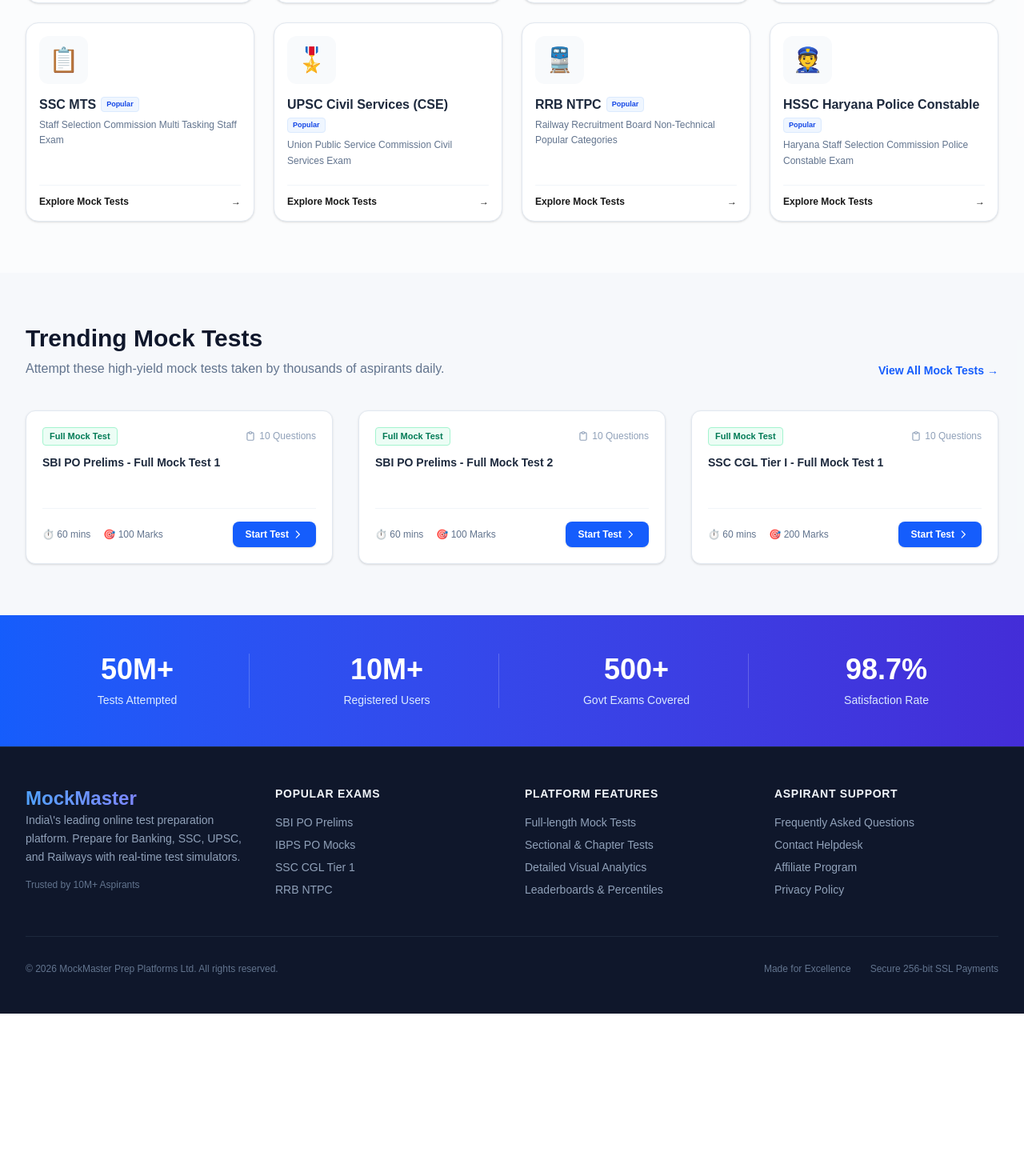
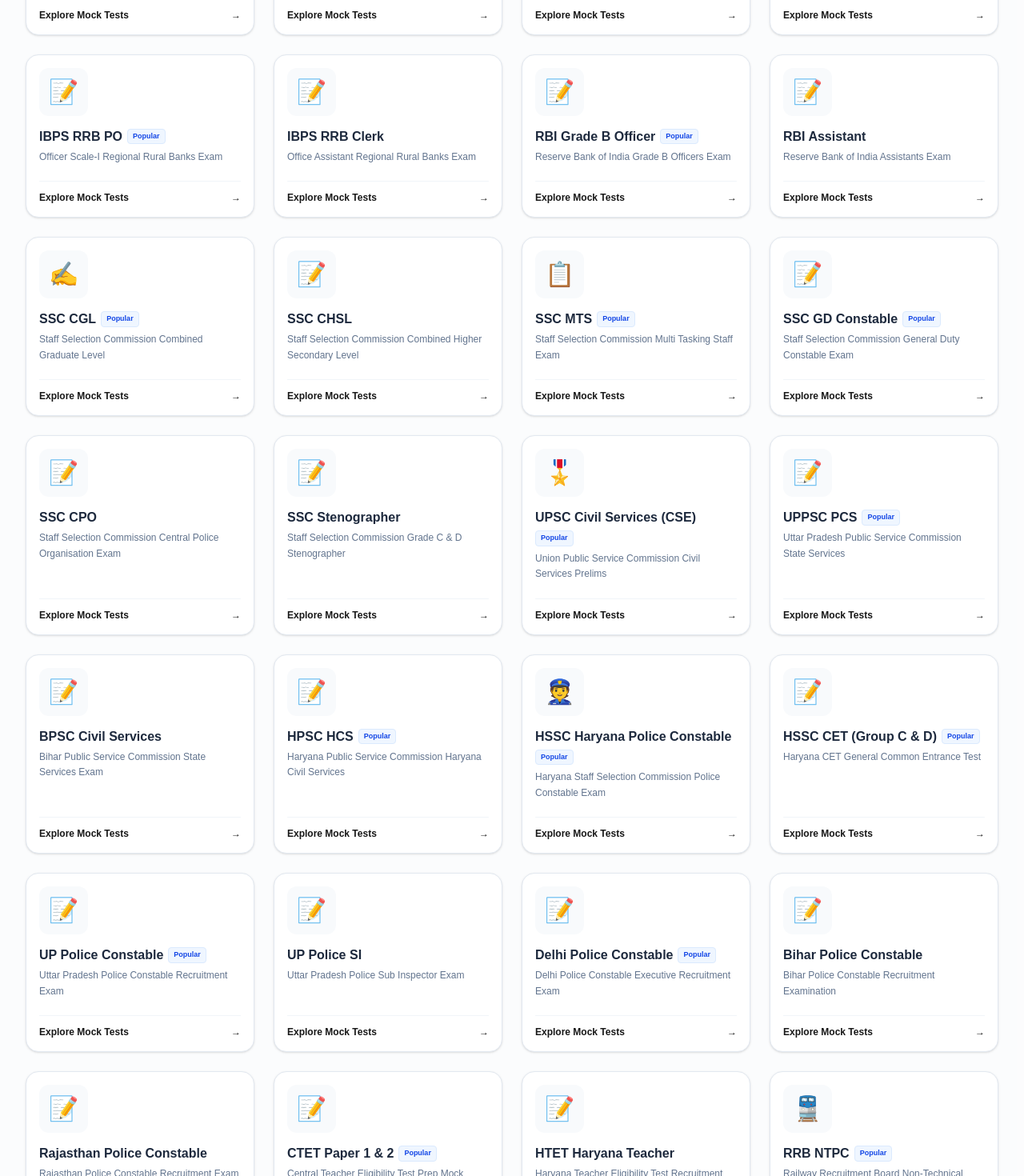
Before and after one commit to sihagchran-sudo/mock.github.io, a Next.js app: page / in a window 1280 px wide. Shown: the part 1100-2570 px from the top of the page at 80% size. Before the commit the page ends 2367 px from the top, so only its background shows below. Built offline with nearby package versions, Linux system fonts and the light colour scheme; no server answers.

Commit message:
add comprehensive 31 exams catalog and 93 mock tests dynamic generator

```diff
--- a/src/mockData.ts
+++ b/src/mockData.ts
@@ -80,36 +80,107 @@
 
 // 2. Exams
 export const EXAMS: Exam[] = [
-  { id: 'exam-1', name: 'SBI PO', slug: 'sbi-po', categoryId: 'cat-1', description: 'State Bank of India Probationary Officer Exam', popular: true },
-  { id: 'exam-2', name: 'IBPS PO', slug: 'ibps-po', categoryId: 'cat-1', description: 'Institute of Banking Personnel Selection PO Exam', popular: true },
-  { id: 'exam-3', name: 'SSC CGL', slug: 'ssc-cgl', categoryId: 'cat-2', description: 'Staff Selection Commission Combined Graduate Level', popular: true },
-  { id: 'exam-4', name: 'SSC CHSL', slug: 'ssc-chsl', categoryId: 'cat-2', description: 'Staff Selection Commission Combined Higher Secondary Level', popular: false },
-  { id: 'exam-5', name: 'SSC MTS', slug: 'ssc-mts', categoryId: 'cat-2', description: 'Staff Selection Commission Multi Tasking Staff Exam', popular: true },
-  { id: 'exam-6', name: 'UPSC Civil Services (CSE)', slug: 'upsc-cse', categoryId: 'cat-3', description: 'Union Public Service Commission Civil Services Exam', popular: true },
-  { id: 'exam-7', name: 'RRB NTPC', slug: 'rrb-ntpc', categoryId: 'cat-5', description: 'Railway Recruitment Board Non-Technical Popular Categories', popular: true },
+  // Banking & Insurance
+  { id: 'exam-sbi-po', name: 'SBI PO', slug: 'sbi-po', categoryId: 'cat-1', description: 'State Bank of India Probationary Officer Exam', popular: true },
+  { id: 'exam-sbi-clerk', name: 'SBI Clerk', slug: 'sbi-clerk', categoryId: 'cat-1', description: 'State Bank of India Junior Associate Exam', popular: true },
+  { id: 'exam-ibps-po', name: 'IBPS PO', slug: 'ibps-po', categoryId: 'cat-1', description: 'Institute of Banking Personnel Selection PO Exam', popular: true },
+  { id: 'exam-ibps-clerk', name: 'IBPS Clerk', slug: 'ibps-clerk', categoryId: 'cat-1', description: 'Institute of Banking Personnel Selection Clerk Exam', popular: false },
+  { id: 'exam-ibps-rrb-po', name: 'IBPS RRB PO', slug: 'ibps-rrb-po', categoryId: 'cat-1', description: 'Officer Scale-I Regional Rural Banks Exam', popular: true },
+  { id: 'exam-ibps-rrb-clerk', name: 'IBPS RRB Clerk', slug: 'ibps-rrb-clerk', categoryId: 'cat-1', description: 'Office Assistant Regional Rural Banks Exam', popular: false },
+  { id: 'exam-rbi-grade-b', name: 'RBI Grade B Officer', slug: 'rbi-grade-b', categoryId: 'cat-1', description: 'Reserve Bank of India Grade B Officers Exam', popular: true },
+  { id: 'exam-rbi-assistant', name: 'RBI Assistant', slug: 'rbi-assistant', categoryId: 'cat-1', description: 'Reserve Bank of India Assistants Exam', popular: false },
+
+  // SSC Exams
+  { id: 'exam-ssc-cgl', name: 'SSC CGL', slug: 'ssc-cgl', categoryId: 'cat-2', description: 'Staff Selection Commission Combined Graduate Level', popular: true },
+  { id: 'exam-ssc-chsl', name: 'SSC CHSL', slug: 'ssc-chsl', categoryId: 'cat-2', description: 'Staff Selection Commission Combined Higher Secondary Level', popular: false },
+  { id: 'exam-ssc-mts', name: 'SSC MTS', slug: 'ssc-mts', categoryId: 'cat-2', description: 'Staff Selection Commission Multi Tasking Staff Exam', popular: true },
+  { id: 'exam-ssc-gd', name: 'SSC GD Constable', slug: 'ssc-gd-constable', categoryId: 'cat-2', description: 'Staff Selection Commission General Duty Constable Exam', popular: true },
+  { id: 'exam-ssc-cpo', name: 'SSC CPO', slug: 'ssc-cpo', categoryId: 'cat-2', description: 'Staff Selection Commission Central Police Organisation Exam', popular: false },
+  { id: 'exam-ssc-steno', name: 'SSC Stenographer', slug: 'ssc-stenographer', categoryId: 'cat-2', description: 'Staff Selection Commission Grade C & D Stenographer', popular: false },
+
+  // UPSC & Civil Services
+  { id: 'exam-upsc-cse', name: 'UPSC Civil Services (CSE)', slug: 'upsc-cse', categoryId: 'cat-3', description: 'Union Public Service Commission Civil Services Prelims', popular: true },
+  { id: 'exam-uppsc-pcs', name: 'UPPSC PCS', slug: 'uppsc-pcs', categoryId: 'cat-3', description: 'Uttar Pradesh Public Service Commission State Services', popular: true },
+  { id: 'exam-bpsc', name: 'BPSC Civil Services', slug: 'bpsc', categoryId: 'cat-3', description: 'Bihar Public Service Commission State Services Exam', popular: false },
+  { id: 'exam-hpsc-hcs', name: 'HPSC HCS', slug: 'hpsc-hcs', categoryId: 'cat-3', description: 'Haryana Public Service Commission Haryana Civil Services', popular: true },
+
+  // State PSC & Police Exams
   { id: 'exam-hssc-police', name: 'HSSC Haryana Police Constable', slug: 'hssc-haryana-police', categoryId: 'cat-4', description: 'Haryana Staff Selection Commission Police Constable Exam', popular: true },
+  { id: 'exam-hssc-cet', name: 'HSSC CET (Group C & D)', slug: 'hssc-cet', categoryId: 'cat-4', description: 'Haryana CET General Common Entrance Test', popular: true },
+  { id: 'exam-up-police-constable', name: 'UP Police Constable', slug: 'up-police-constable', categoryId: 'cat-4', description: 'Uttar Pradesh Police Constable Recruitment Exam', popular: true },
+  { id: 'exam-up-police-si', name: 'UP Police SI', slug: 'up-police-si', categoryId: 'cat-4', description: 'Uttar Pradesh Police Sub Inspector Exam', popular: false },
+  { id: 'exam-delhi-police', name: 'Delhi Police Constable', slug: 'delhi-police-constable', categoryId: 'cat-4', description: 'Delhi Police Constable Executive Recruitment Exam', popular: true },
+  { id: 'exam-bihar-police', name: 'Bihar Police Constable', slug: 'bihar-police-constable', categoryId: 'cat-4', description: 'Bihar Police Constable Recruitment Examination', popular: false },
+  { id: 'exam-rajasthan-police', name: 'Rajasthan Police Constable', slug: 'rajasthan-police-constable', categoryId: 'cat-4', description: 'Rajasthan Police Constable Recruitment Exam', popular: false },
+  { id: 'exam-ctet', name: 'CTET Paper 1 & 2', slug: 'ctet', categoryId: 'cat-4', description: 'Central Teacher Eligibility Test Prep Mock Exams', popular: true },
+  { id: 'exam-htet', name: 'HTET Haryana Teacher', slug: 'htet', categoryId: 'cat-4', description: 'Haryana Teacher Eligibility Test Recruitment Exam', popular: false },
+
+  // Railways Exams
+  { id: 'exam-rrb-ntpc', name: 'RRB NTPC', slug: 'rrb-ntpc', categoryId: 'cat-5', description: 'Railway Recruitment Board Non-Technical Popular Categories', popular: true },
+  { id: 'exam-rrb-group-d', name: 'RRB Group D', slug: 'rrb-group-d', categoryId: 'cat-5', description: 'Railway Recruitment Board Group D Level 1 Tracks', popular: true },
+  { id: 'exam-rrb-alp', name: 'RRB ALP (Loco Pilot)', slug: 'rrb-alp', categoryId: 'cat-5', description: 'Railway Recruitment Board Assistant Loco Pilot Exam', popular: false },
+  { id: 'exam-rpf-si', name: 'RPF SI & Constable', slug: 'rpf-si', categoryId: 'cat-5', description: 'Railway Protection Force Sub Inspector Recruitment Exam', popular: false },
 ];
 
-// 3. Tests
-export const MOCK_TESTS: Test[] = [
-  // SBI PO Tests
-  { id: 'test-sbi-po-full-1', title: 'SBI PO Prelims - Full Mock Test 1', duration: 60, totalMarks: 100, testType: 'FULL', examId: 'exam-1', questionCount: 10 },
-  { id: 'test-sbi-po-full-2', title: 'SBI PO Prelims - Full Mock Test 2', duration: 60, totalMarks: 100, testType: 'FULL', examId: 'exam-1', questionCount: 10 },
-  { id: 'test-sbi-po-sub-quant', title: 'Quantitative Aptitude - Sectional Mock', duration: 20, totalMarks: 35, testType: 'SUBJECT', examId: 'exam-1', questionCount: 5 },
-  { id: 'test-sbi-po-chap-si', title: 'Chapter Test: Simple & Compound Interest', duration: 15, totalMarks: 15, testType: 'CHAPTER', examId: 'exam-1', questionCount: 5 },
-  { id: 'test-sbi-po-sec-reasoning', title: 'Reasoning Ability - Sectional Mock', duration: 20, totalMarks: 35, testType: 'SECTIONAL', examId: 'exam-1', questionCount: 5 },
+// 3. Base Custom Tests
+const BASE_MOCK_TESTS: Test[] = [
+  // SBI PO Custom Tests
+  { id: 'test-sbi-po-full-1', title: 'SBI PO Prelims - Full Mock Test 1', duration: 60, totalMarks: 100, testType: 'FULL', examId: 'exam-sbi-po', questionCount: 10 },
+  { id: 'test-sbi-po-full-2', title: 'SBI PO Prelims - Full Mock Test 2', duration: 60, totalMarks: 100, testType: 'FULL', examId: 'exam-sbi-po', questionCount: 10 },
+  { id: 'test-sbi-po-sub-quant', title: 'Quantitative Aptitude - Sectional Mock', duration: 20, totalMarks: 35, testType: 'SUBJECT', examId: 'exam-sbi-po', questionCount: 5 },
+  { id: 'test-sbi-po-chap-si', title: 'Chapter Test: Simple & Compound Interest', duration: 15, totalMarks: 15, testType: 'CHAPTER', examId: 'exam-sbi-po', questionCount: 5 },
+  { id: 'test-sbi-po-sec-reasoning', title: 'Reasoning Ability - Sectional Mock', duration: 20, totalMarks: 35, testType: 'SECTIONAL', examId: 'exam-sbi-po', questionCount: 5 },
 
-  // SSC CGL Tests
-  { id: 'test-ssc-cgl-full-1', title: 'SSC CGL Tier I - Full Mock Test 1', duration: 60, totalMarks: 200, testType: 'FULL', examId: 'exam-3', questionCount: 10 },
-  { id: 'test-ssc-cgl-sub-english', title: 'English Comprehension - Subject Mock', duration: 15, totalMarks: 50, testType: 'SUBJECT', examId: 'exam-3', questionCount: 5 },
-  { id: 'test-ssc-cgl-chap-geo', title: 'Chapter Test: Geometry & Mensuration', duration: 15, totalMarks: 20, testType: 'CHAPTER', examId: 'exam-3', questionCount: 5 },
+  // SSC CGL Custom Tests
+  { id: 'test-ssc-cgl-full-1', title: 'SSC CGL Tier I - Full Mock Test 1', duration: 60, totalMarks: 200, testType: 'FULL', examId: 'exam-ssc-cgl', questionCount: 10 },
+  { id: 'test-ssc-cgl-sub-english', title: 'English Comprehension - Subject Mock', duration: 15, totalMarks: 50, testType: 'SUBJECT', examId: 'exam-ssc-cgl', questionCount: 5 },
+  { id: 'test-ssc-cgl-chap-geo', title: 'Chapter Test: Geometry & Mensuration', duration: 15, totalMarks: 20, testType: 'CHAPTER', examId: 'exam-ssc-cgl', questionCount: 5 },
 
-  // HSSC Haryana Police Tests
+  // HSSC Haryana Police Custom Tests
   { id: 'test-hssc-police-full-1', title: 'HSSC Haryana Police Constable - Full Mock Test 1', duration: 90, totalMarks: 100, testType: 'FULL', examId: 'exam-hssc-police', questionCount: 100 },
   { id: 'test-hssc-police-full-2', title: 'HSSC Haryana Police Constable - Full Mock Test 2', duration: 90, totalMarks: 100, testType: 'FULL', examId: 'exam-hssc-police', questionCount: 100 },
   { id: 'test-hssc-police-sec-gk', title: 'Haryana General Knowledge - Sectional Mock', duration: 20, totalMarks: 25, testType: 'SECTIONAL', examId: 'exam-hssc-police', questionCount: 5 },
   { id: 'test-hssc-police-chap-agri', title: 'Chapter Test: Agriculture & Animal Husbandry', duration: 15, totalMarks: 15, testType: 'CHAPTER', examId: 'exam-hssc-police', questionCount: 5 },
 ];
+
+// Dynamically generate mock test suites for all 31 exams
+export const MOCK_TESTS: Test[] = [...BASE_MOCK_TESTS];
+
+// Fill in standard mocks for every exam that doesn't have custom ones
+EXAMS.forEach(exam => {
+  const hasTests = BASE_MOCK_TESTS.some(t => t.examId === exam.id);
+  if (!hasTests) {
+    MOCK_TESTS.push(
+      {
+        id: `test-${exam.slug}-full-1`,
+        title: `${exam.name} - Full Mock Test 1`,
+        duration: 90,
+        totalMarks: 100,
+        testType: 'FULL',
+        examId: exam.id,
+        questionCount: 100
+      },
+      {
+        id: `test-${exam.slug}-sub-gk`,
+        title: `${exam.name} - General Studies Sectional Mock`,
+        duration: 20,
+        totalMarks: 30,
+        testType: 'SECTIONAL',
+        examId: exam.id,
+        questionCount: 30
+      },
+      {
+        id: `test-${exam.slug}-chap-quant`,
+        title: `${exam.name} - Quant Chapter Practice Test`,
+        duration: 15,
+        totalMarks: 15,
+        testType: 'CHAPTER',
+        examId: exam.id,
+        questionCount: 15
+      }
+    );
+  }
+});
 
 // 4. Questions (Standard 10 questions per full mock, 5 per other)
 export const MOCK_QUESTIONS: Record<string, Question[]> = {
```
